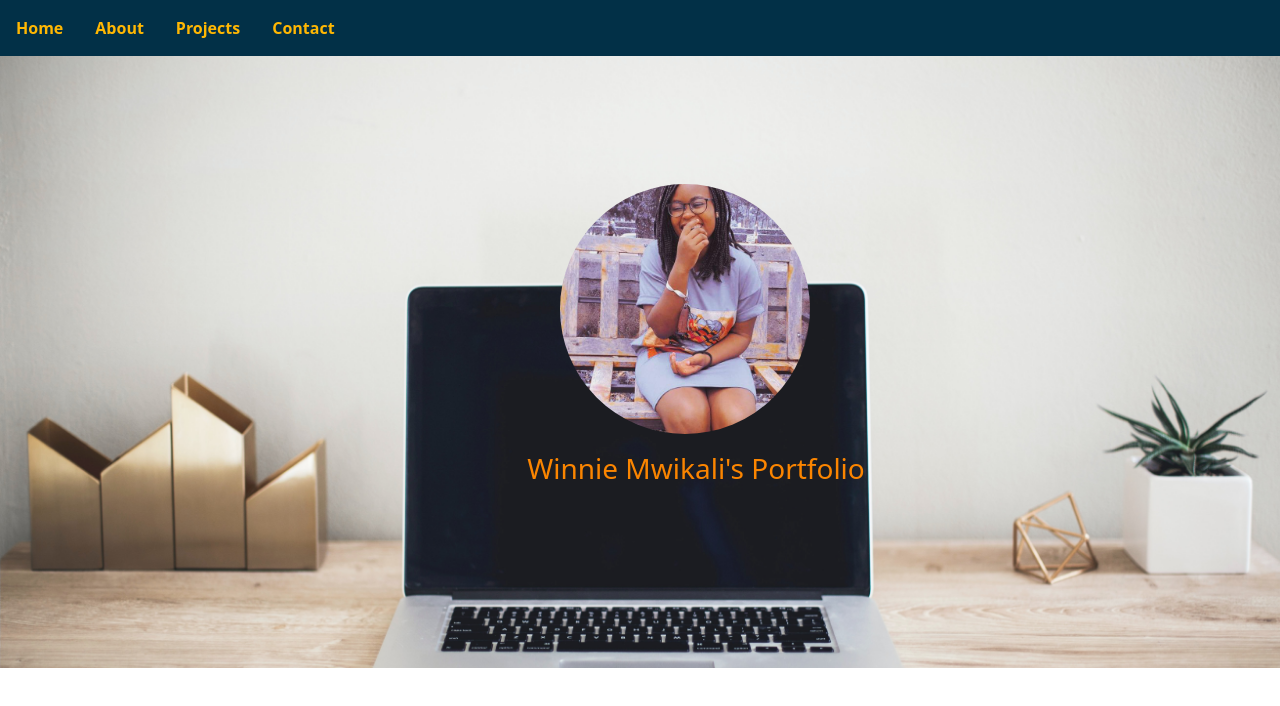
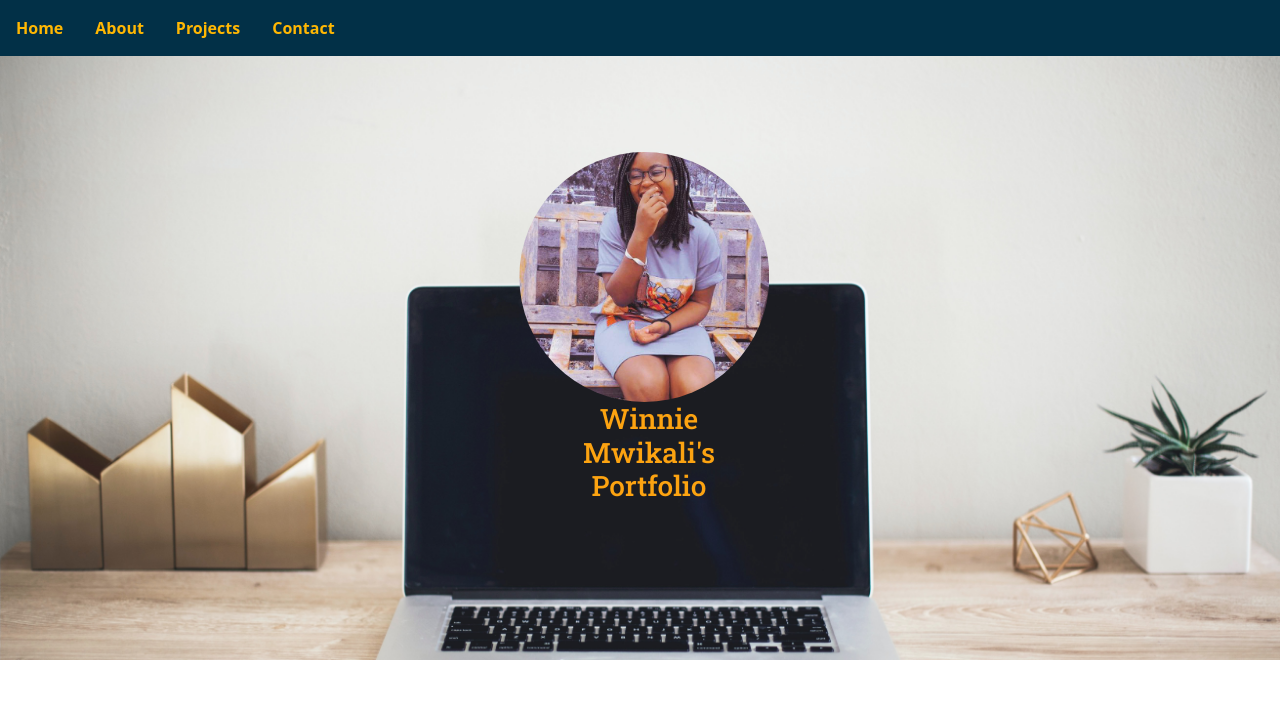
Before and after one commit to mwikalikyalo/my-portfolio, a React (Create React App) app: page / in a window 1280 px wide. Shown: the top 706 px of the page. Built offline with nearby package versions, Linux system fonts and the light colour scheme; a web font is replaced by a local one.

Commit message:
Add the projects card

```diff
--- a/src/App.css
+++ b/src/App.css
@@ -1,27 +1,149 @@
+/*home*/
 @import url('https://fonts.googleapis.com/css2?family=Gulzar&family=Roboto+Slab:wght@500&family=Source+Sans+Pro&display=swap');
 
-.intro{
-  padding: 10em;
-  margin: 0em;
-  border: 0em;
-  overflow-y: hidden;
-  background-image: url(./images/about1.jpg);
-  background-repeat: no-repeat;
-  background-size: cover;
+.name-image{
+  border-radius: 20px;
+  margin-top: 10px;
 }
 
 img.mypicture{
   clip-path: circle();
   width: 250px;
   position: relative;
-  right: -25em;
-  top: -2em;
+  left: -14%;
+  top: -10%;
+}
 
+.start{
+  background-image: url(./images/about1.jpg);
+  background-repeat: no-repeat;
+  background-size: cover;
+}
+
+.intro{
+  padding: 6em;
+  margin: 0em;
+  border: 0em;
+  overflow-y: hidden;
 }
 
 .intro h3{
-  color: #fb8500;
-  position: relative;
-  bottom: 0.5em;
-  left: 2em;
+  margin: 17%;
+  padding: 25% 5% 0% 10%;
+  font-family: 'Roboto Slab', serif;
+  font-weight: 5em;
+  color: #fca311;
 }
+
+
+/*about*/
+
+/* projects*/
+h1:first-of-type {
+  font-weight: var(--weight1);
+  color: var(--varyDarkBlue);
+}
+
+h1:last-of-type {
+  color: var(--varyDarkBlue);
+}
+
+@media (max-width: 400px) {
+  h1 {
+      font-size: 1.5rem;
+  }
+}
+
+.header {
+  text-align: center;
+  line-height: 0.8;
+  margin-bottom: 50px;
+  margin-top: 20px;
+}
+
+.header p {
+  margin: 0 auto;
+  line-height: 2;
+  color: var(--grayishBlue);
+}
+
+.box p {
+  color: var(--grayishBlue);
+}
+
+.box {
+  border-radius: 5px;
+  box-shadow: 0px 30px 40px -20px var(--grayishBlue);
+  padding: 20px;
+  margin: 10px;
+}
+
+img {
+  float: right;
+}
+
+@media (max-width: 450px) {
+  .box {
+      height: 200px;
+  }
+}
+
+@media (max-width: 950px) and (min-width: 450px) {
+  .box {
+      text-align: center;
+      height: 180px;
+  }
+}
+
+.cyan {
+  border-top: 3px solid var(--cyan);
+}
+.red {
+  border-top: 3px solid var(--red);
+}
+.blue {
+  border-top: 3px solid var(--blue);
+}
+.orange {
+  border-top: 3px solid var(--orange);
+}
+
+h2 {
+  color: var(--varyDarkBlue);
+  font-weight: var(--weight3);
+}
+
+@media (min-width: 950px) {
+  .row1-container {
+      display: flex;
+      justify-content: center;
+      align-items: center;
+  }
+
+  .box-down {
+      position: relative;
+      top: 150px;
+  }
+  .box {
+      width: 20%;
+
+  }
+  .header p {
+      width: 30%;
+  }
+}
+
+:root {
+  --red: hsl(0, 78%, 62%);
+  --cyan: hsl(180, 62%, 55%);
+  --orange: hsl(34, 97%, 64%);
+  --blue: hsl(212, 86%, 64%);
+  --varyDarkBlue: hsl(234, 12%, 34%);
+  --grayishBlue: hsl(229, 6%, 66%);
+  --veryLightGray: hsl(0, 0%, 98%);
+  --weight1: 200;
+  --weight2: 400;
+  --weight3: 600;
+}
+
+/*contact*/
--- a/src/App.js
+++ b/src/App.js
@@ -1,4 +1,3 @@
-import './App.css';
 import 'bootstrap/dist/css/bootstrap.min.css';
 import Home from './Home'
 import About from './About'
--- a/src/Contact.js
+++ b/src/Contact.js
@@ -0,0 +1,17 @@
+import React from 'react';
+import Navbar from './Navbar';
+import './App.css';
+
+
+function Home() {
+  return (
+    <div className="App">
+      <Navbar />
+      <div className="App-header intro">
+          <h3 className="text-center">Winnie Mwikali's Portfolio</h3>
+      </div>
+    </div>
+  );
+}
+
+export default Home;
--- a/src/Home.js
+++ b/src/Home.js
@@ -1,17 +1,22 @@
-import React from 'react';
-import Navbar from './Navbar';
-import './App.css';
-import mypicture from './images/mypicture.jpg'
+import React from "react";
+import mypicture from "./images/mypicture.jpg";
+import Navbar from './Navbar'
 
-function Home() {
-  return (
-    <div className="App">
-      <Navbar />
-      <div className="App-header intro">
-          <img src={mypicture} className="mypicture img-fluid"/>
-          <h3 className="text-center">Winnie Mwikali's Portfolio</h3>
-      </div>
-    </div>
+function Home(){
+  return(
+       <div>
+          <Navbar/>
+          <div className="container-fluid">
+            <div className="row">
+              <div className="d-flex justify-content-center start">
+                <div className="align-self-center intro">
+                  <img src={mypicture} className="mypicture img-fluid"/>
+                  <h3 className="text-center">Winnie Mwikali's Portfolio</h3>
+                </div>
+              </div>
+            </div>
+          </div>
+       </div>
   );
 }
 
--- a/src/Projects.js
+++ b/src/Projects.js
@@ -0,0 +1,37 @@
+import React from 'react';
+import Navbar from './Navbar';
+
+function Projects(){
+    return(
+      <div>
+        <Navbar />
+        <div className='container-fluid body'>
+          <div className="header">
+            <h1>My Projects.</h1>
+            <p>These are the projects I have done so far.</p>
+          </div>
+          <div className="row1-container">
+            <div className="box box-down cyan">
+              <h2>Awards</h2>
+              <p>A website where users can post their projects and they can be rated in terms of design,
+                content and userbility</p>
+            </div>
+
+            <div className="box red">
+              <h2>Photo</h2>
+              <p>This is a Django gallery project which shows different images of different locations and categories.</p>
+            </div>
+
+            <div className="box box-down blue">
+              <h2>Password Locker</h2>
+              <p>This is a terminal based Python application that generates and manages
+                accounts and passwords for a user's various accounts.</p>
+            </div>
+          </div>
+        </div>
+      </div>
+
+    );
+}
+
+export default Projects;
```
